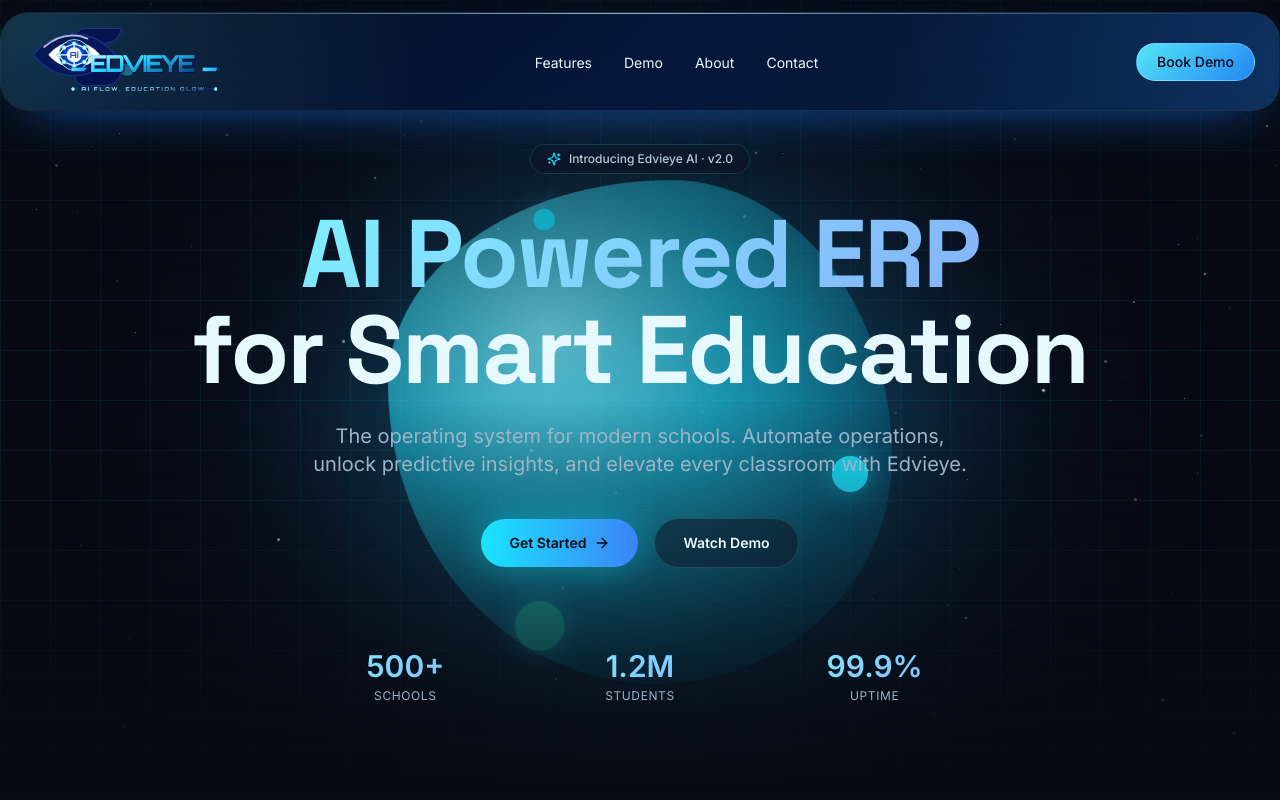
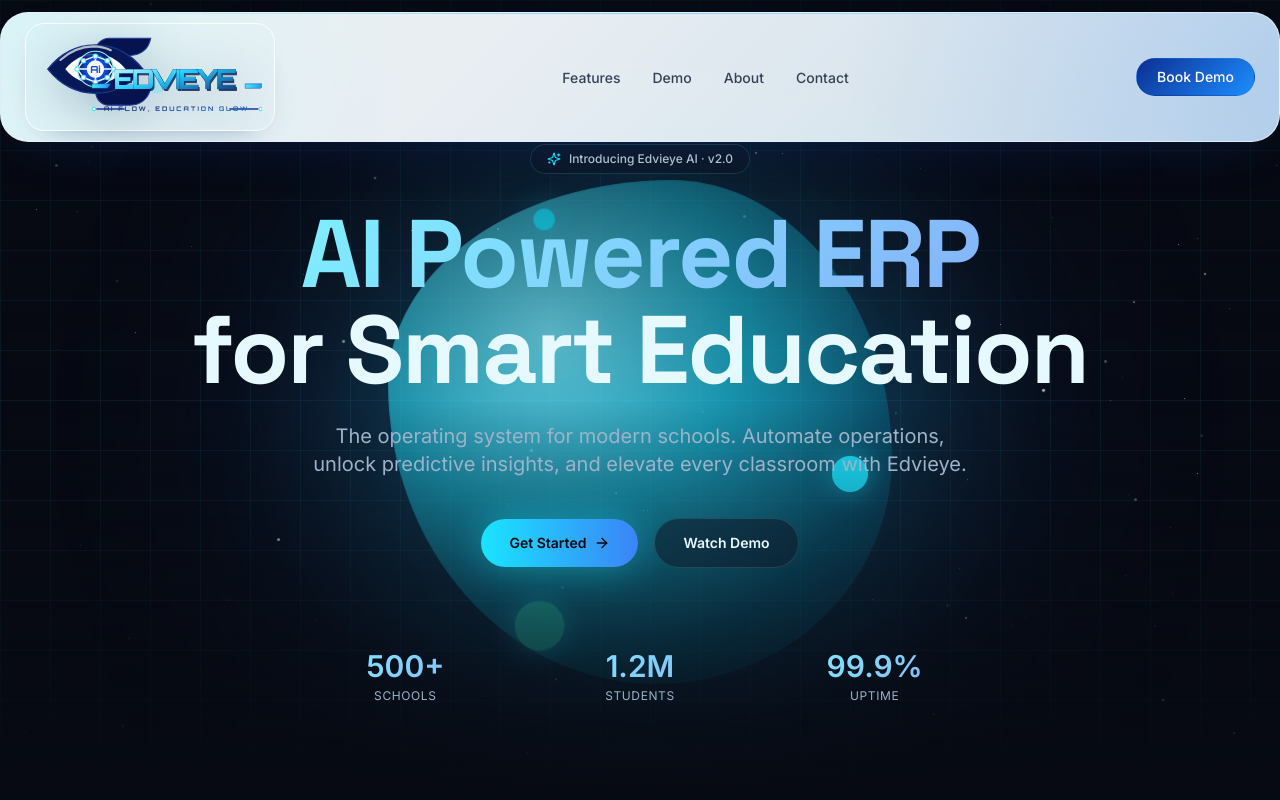
Before and after one commit to edvieye13/Edvieye, a React (Vite) app: page / in a window 1280 px wide. Shown: the top 800 px of the page. Built offline with nearby package versions, Linux system fonts and the light colour scheme.

Commit message:
Improve top bar logo visibility

```diff
--- a/src/components/layout/Navbar.jsx
+++ b/src/components/layout/Navbar.jsx
@@ -24,20 +24,25 @@ function Navbar() {
       }`}
     >
       <nav
-        className={`container relative flex items-center justify-between overflow-hidden rounded-[1.75rem] border border-cyan-100/10 px-4 py-2.5 shadow-[0_18px_55px_-28px_rgba(23,119,238,0.9)] backdrop-blur-2xl transition-all duration-300 sm:px-6 ${
+        className={`container relative flex items-center justify-between overflow-hidden rounded-[1.75rem] border px-4 py-2.5 shadow-[0_20px_55px_-30px_rgba(15,59,170,0.38)] backdrop-blur-2xl transition-all duration-300 sm:px-6 ${
           isScrolled
-            ? 'bg-[linear-gradient(135deg,rgba(2,10,30,0.94),rgba(5,26,71,0.86),rgba(7,66,119,0.48))]'
-            : 'bg-[linear-gradient(135deg,rgba(2,10,30,0.82),rgba(5,26,71,0.74),rgba(7,66,119,0.34))]'
+            ? 'border-sky-200/80 bg-[linear-gradient(135deg,rgba(252,254,255,0.98),rgba(237,246,255,0.96),rgba(219,240,255,0.92))]'
+            : 'border-sky-100/80 bg-[linear-gradient(135deg,rgba(255,255,255,0.96),rgba(241,249,255,0.94),rgba(224,244,255,0.9))]'
         }`}
         aria-label="Primary"
       >
-        <div className="pointer-events-none absolute inset-0 bg-[radial-gradient(circle_at_top_left,rgba(106,240,255,0.18),transparent_34%),radial-gradient(circle_at_right,rgba(43,126,255,0.22),transparent_32%)]" />
-        <div className="pointer-events-none absolute left-6 right-6 top-0 h-px bg-gradient-to-r from-transparent via-cyan-100/70 to-transparent" />
+        <div className="pointer-events-none absolute inset-0 bg-[radial-gradient(circle_at_top_left,rgba(99,234,255,0.2),transparent_32%),radial-gradient(circle_at_right,rgba(43,126,255,0.16),transparent_34%)]" />
+        <div className="pointer-events-none absolute left-6 right-6 top-0 h-px bg-gradient-to-r from-transparent via-sky-300/90 to-transparent" />
 
-        <a href="#" className="group relative z-10 flex items-center" aria-label="Edvieye home">
+        <a
+          href="#"
+          className="group relative z-10 flex items-center rounded-[1.2rem] border border-white/90 bg-white/88 px-3 py-2 shadow-[0_14px_30px_-22px_rgba(8,31,98,0.45)]"
+          aria-label="Edvieye home"
+        >
           <LogoMark
             showTagline
-            className="w-[9.4rem] transition-transform duration-300 group-hover:scale-[1.01] sm:w-[10.4rem] xl:w-[11.3rem]"
+            glow={false}
+            className="w-[12rem] transition-transform duration-300 group-hover:scale-[1.01] sm:w-[13rem] xl:w-[14rem]"
           />
         </a>
 
@@ -46,7 +51,7 @@ function Navbar() {
             <li key={item.href}>
               <a
                 href={item.href}
-                className="text-sm text-cyan-50/76 transition-colors hover:text-neon-cyan"
+                className="text-sm font-medium text-slate-700 transition-colors hover:text-blue-700"
               >
                 {item.label}
               </a>
@@ -56,7 +61,7 @@ function Navbar() {
 
         <a
           href="#contact"
-          className="relative z-10 hidden items-center rounded-full border border-cyan-100/30 bg-[linear-gradient(135deg,rgba(88,239,255,0.96),rgba(36,140,255,0.94))] px-5 py-2 text-sm font-medium text-slate-950 transition hover:scale-[1.02] hover:opacity-95 md:inline-flex"
+          className="relative z-10 hidden items-center rounded-full border border-blue-900/10 bg-[linear-gradient(135deg,#0c2f92,#1c8eff)] px-5 py-2 text-sm font-medium text-white transition hover:scale-[1.02] hover:opacity-95 md:inline-flex"
         >
           Book Demo
         </a>
--- a/src/components/ui/LogoMark.jsx
+++ b/src/components/ui/LogoMark.jsx
@@ -123,9 +123,9 @@ function LogoMark({
             <stop offset="100%" stopColor="#1697ff" />
           </linearGradient>
           <linearGradient id={tagLineId} x1="0%" y1="0%" x2="100%" y2="100%">
-            <stop offset="0%" stopColor="#eefcff" />
-            <stop offset="35%" stopColor="#9aefff" />
-            <stop offset="100%" stopColor="#0c226e" />
+            <stop offset="0%" stopColor="#102762" />
+            <stop offset="45%" stopColor="#173f94" />
+            <stop offset="100%" stopColor="#17a0ff" />
           </linearGradient>
         </defs>
 
@@ -276,8 +276,8 @@ function LogoMark({
           <g transform="translate(156 198)">
             <circle cx="4" cy="22" r="4.8" fill="#f4ffff" stroke="#47e7ff" strokeWidth="3" />
             <circle cx="480" cy="22" r="4.8" fill="#f4ffff" stroke="#47e7ff" strokeWidth="3" />
-            <path d="M12 22H90" fill="none" stroke="#102c82" strokeWidth="4" strokeLinecap="round" />
-            <path d="M392 22h80" fill="none" stroke="#102c82" strokeWidth="4" strokeLinecap="round" />
+            <path d="M12 22H90" fill="none" stroke="#183a8f" strokeWidth="4" strokeLinecap="round" />
+            <path d="M392 22h80" fill="none" stroke="#183a8f" strokeWidth="4" strokeLinecap="round" />
             <text
               x="240"
               y="29"
--- a/src/sections/Footer.jsx
+++ b/src/sections/Footer.jsx
@@ -1,5 +1,4 @@
 import { Instagram, Linkedin, Mail, MapPin, Phone, Twitter } from 'lucide-react';
-import LogoMark from '../components/ui/LogoMark';
 import { contactDetails, footerProductLinks, socialLinks } from '../data/site';
 
 const socialIconMap = {
@@ -14,11 +13,14 @@ function Footer() {
       <div className="container py-16">
         <div className="grid gap-10 md:grid-cols-4">
           <div className="md:col-span-2">
-            <LogoMark
-              label="Edvieye Private Limited"
-              glow={false}
-              className="mb-4 origin-left w-[11.5rem] sm:w-[12.75rem]"
-            />
+            <div className="mb-4">
+              <div className="font-display text-lg font-bold uppercase tracking-[0.28em] text-foreground">
+                EDVIEYE
+              </div>
+              <div className="mt-1 text-[0.62rem] font-semibold uppercase tracking-[0.3em] text-neon-cyan/75">
+                Private Limited
+              </div>
+            </div>
             <p className="max-w-sm text-sm text-muted-foreground">
               The AI-powered ERP that empowers educational institutions to lead the future of
               learning.
```
